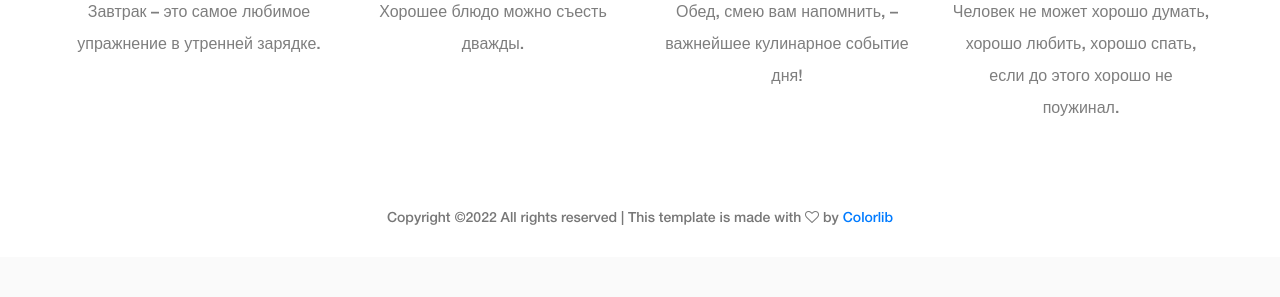
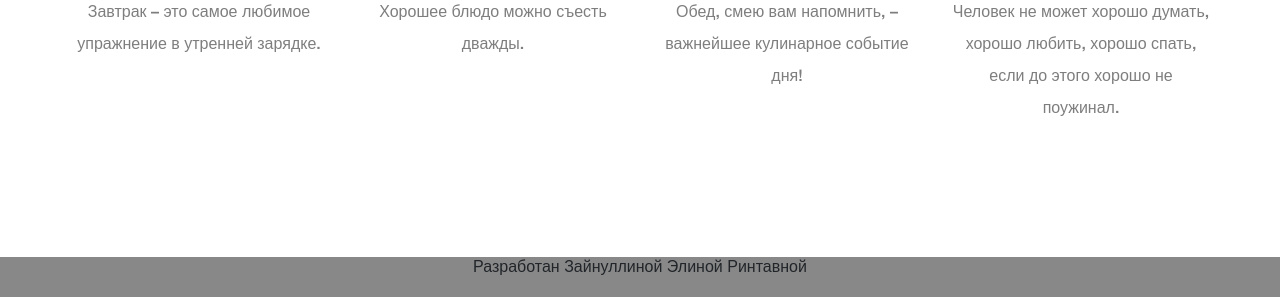
Before and after one commit to zai-elina/restaurant, a Django app: page / in a window 1280 px wide. Shown: the part 2081-2378 px from the top of the page. Before the commit the page ends 2306 px from the top, so only its background shows below. Run offline with Django 4.2, Linux system fonts and the light colour scheme; some libraries are stand-ins or nearby versions.

Commit message:
2 commit

```diff
--- a/anilez/static/css/style.css
+++ b/anilez/static/css/style.css
@@ -1,13 +1,3 @@
-/* =================================
-------------------------------------
-  Pulse - Restaurant HTML Template
-  Version: 1.0
- ------------------------------------
- ====================================*/
-
-/*----------------------------------------*/
-/* Template default CSS
-/*----------------------------------------*/
 
 @font-face {
 	font-family: 'HelveticaNeueLTPro';
@@ -821,70 +811,12 @@ ol {
 -----------------------*/
 
 .footer-bg-area {
-	background: #0062cc;
-	position: relative;
+	background-color: #888888;
+    height: 40px;
+    display: flex;
+    justify-content: center;
 }
 
-.map-warp {
-	height: 417px;
-	background: #888;
-}
-
-.contact-form-area {
-	position: absolute;
-	width: 100%;
-	left: 0;
-	top: -212px;
-}
-
-.contact-form-warp {
-	background: #fff;
-	padding: 45px 95px 65px;
-}
-
-.contact-form-warp .section-title {
-	margin-bottom: 67px;
-}
-
-.contact-form input,
-.contact-form textarea {
-	width: 100%;
-	border: none;
-	background: #eff4f6;
-	padding: 10px 27px;
-	font-size: 12px;
-	height: 52px;
-	margin-bottom: 17px;
-}
-
-.contact-form textarea {
-	padding-top: 21px;
-	height: 190px;
-	margin-bottom: 25px;
-}
-
-.copyright {
-	position: absolute;
-	width: 100%;
-	bottom: 27px;
-	left: 0;
-	color: #777777;
-	font-size: 14px;
-	text-align: center;
-}
-
-.copyright-s2 {
-	width: 100%;
-	background: #000000;
-	padding: 23px 0;
-	text-align: center;
-}
-
-.copyright-s2 p {
-	color: #777777;
-	margin-bottom: 0;
-	font-size: 14px;
-}
 
 /*--------------
   Other Page
--- a/anilez/templates/base.html
+++ b/anilez/templates/base.html
@@ -159,10 +159,8 @@
 	<!-- Footer section -->
 	<footer class="footer-section">
 		<div class="footer-bg-area ">
-
-			<div class="copyright"><!-- Link back to Colorlib can't be removed. Template is licensed under CC BY 3.0. -->
-Copyright &copy;<script>document.write(new Date().getFullYear());</script> All rights reserved | This template is made with <i class="fa fa-heart-o" aria-hidden="true"></i> by <a href="https://colorlib.com" target="_blank">Colorlib</a>
-<!-- Link back to Colorlib can't be removed. Template is licensed under CC BY 3.0. -->
+			<div class="copyright">
+				Разработан Зайнуллиной Элиной Ринтавной
             </div>
 		</div>
 	</footer>
```
